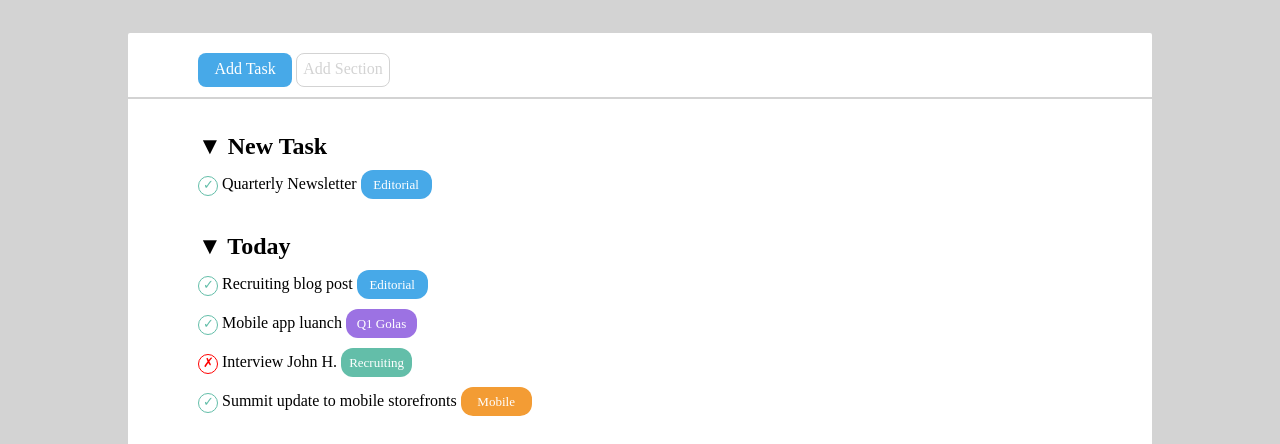
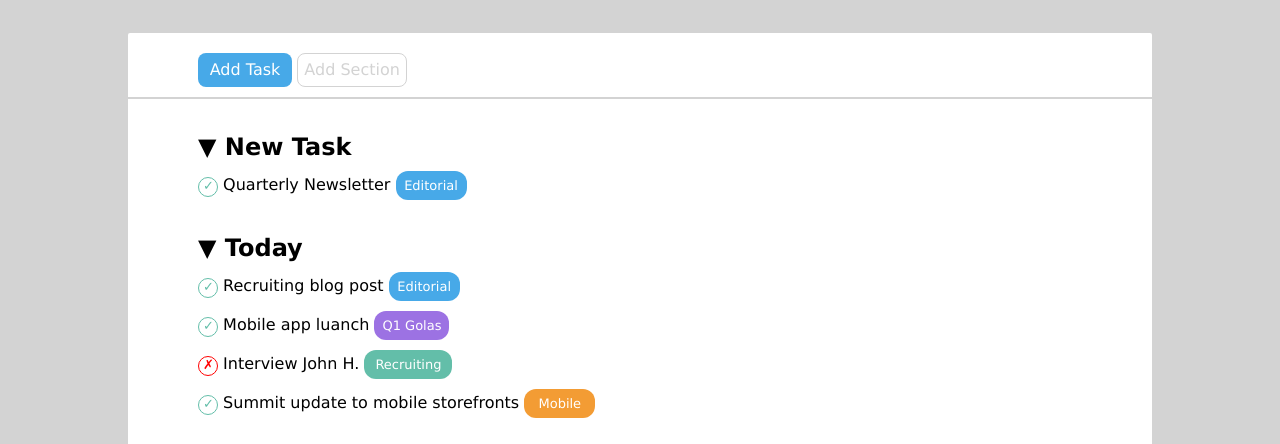
Before and after one commit to PinoGabriel/html-css-toboolist, a plain HTML site: page index.html in a window 1280 px wide. Shown: the part 95-539 px from the top of the page. Drawn offline with Linux system fonts and the light colour scheme.

Commit message:
Cambiato il font e dimensioni box

```diff
--- a/css/style.css
+++ b/css/style.css
@@ -15,6 +15,7 @@
 
 body {
     background-color: lightgrey;
+    font-family: Verdana, Geneva, Tahoma, sans-serif;
 }
 
 header {
@@ -59,7 +60,7 @@ header {
 }
 
 .bottone2 {
-    width: 94px;
+    width: 110px;
     height: 34px;
     border-radius: 8px;
     display: inline-block;
@@ -110,7 +111,7 @@ hr {
 }
 
 .bottone-viola {
-    width: 71px;
+    width: 75px;
     height: 29px;
     border-radius: 12px;
     background-color: #9C72E3;
@@ -133,7 +134,7 @@ hr {
 }
 
 .bottone-verde {
-    width: 71px;
+    width: 88px;
     height: 29px;
     border-radius: 12px;
     background-color: #63BEA9;
```
